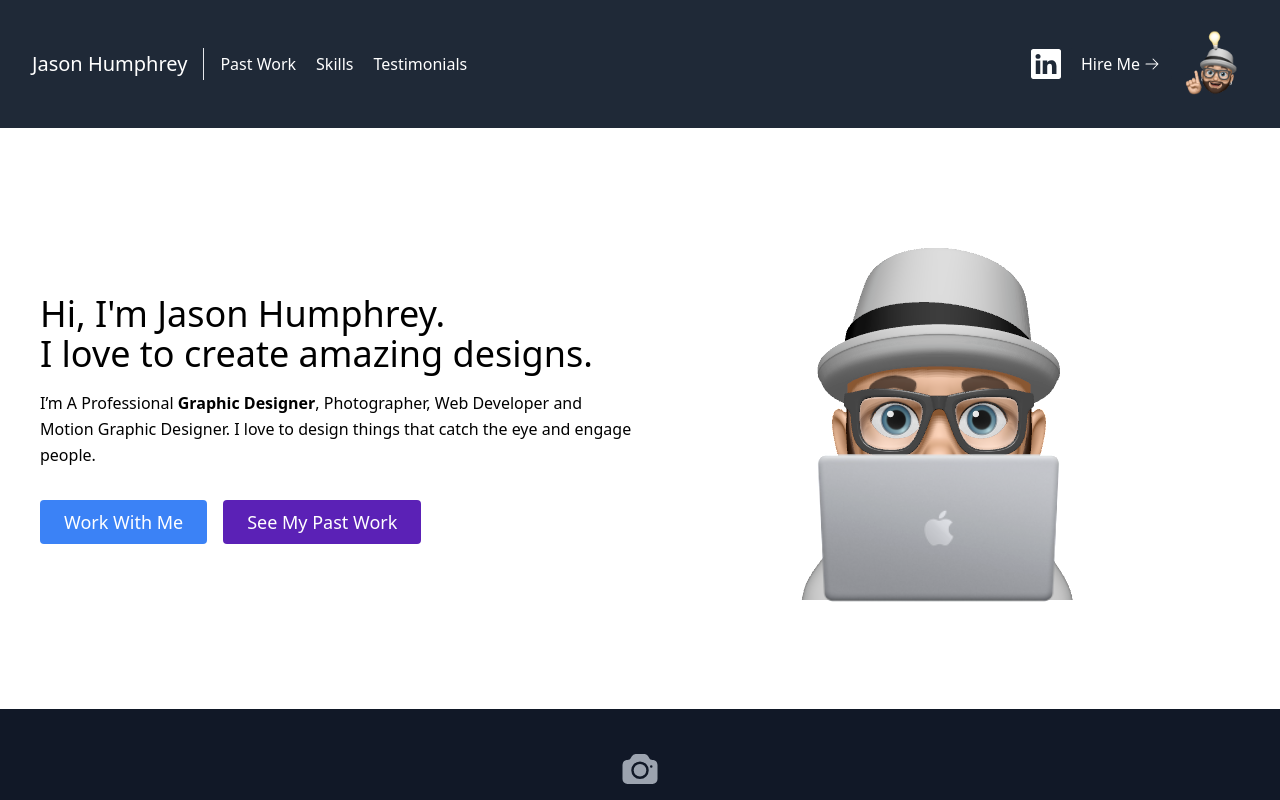
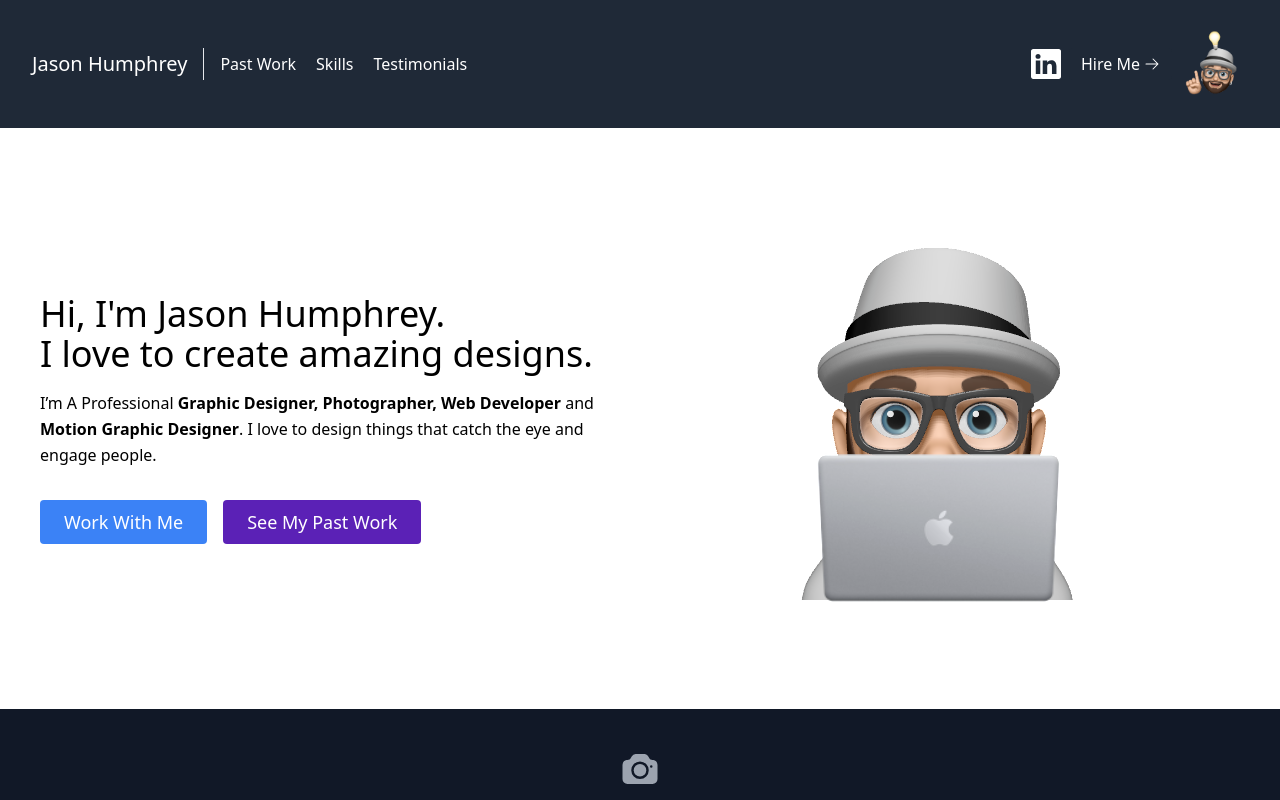
Before and after one commit to SJasonHumphrey/react-portfolio, a React (Create React App) app: page / in a window 1280 px wide. Shown: the top 800 px of the page. Built offline with nearby package versions, Linux system fonts and the light colour scheme.

Commit message:
text change

```diff
--- a/src/components/About.js
+++ b/src/components/About.js
@@ -11,7 +11,7 @@ export default function About() {
                 designs.
               </h1>
               <p className="mb-8 leading-relaxed">
-              I’m A Professional <strong>Graphic Designer</strong>, Photographer, Web Developer and Motion Graphic Designer. I love to design things that catch the eye and engage people.
+              I’m A Professional <strong>Graphic Designer, Photographer, Web Developer</strong> and <strong>Motion Graphic Designer</strong>. I love to design things that catch the eye and engage people.
               </p>
               <div className="flex justify-center">
                 <a
```
